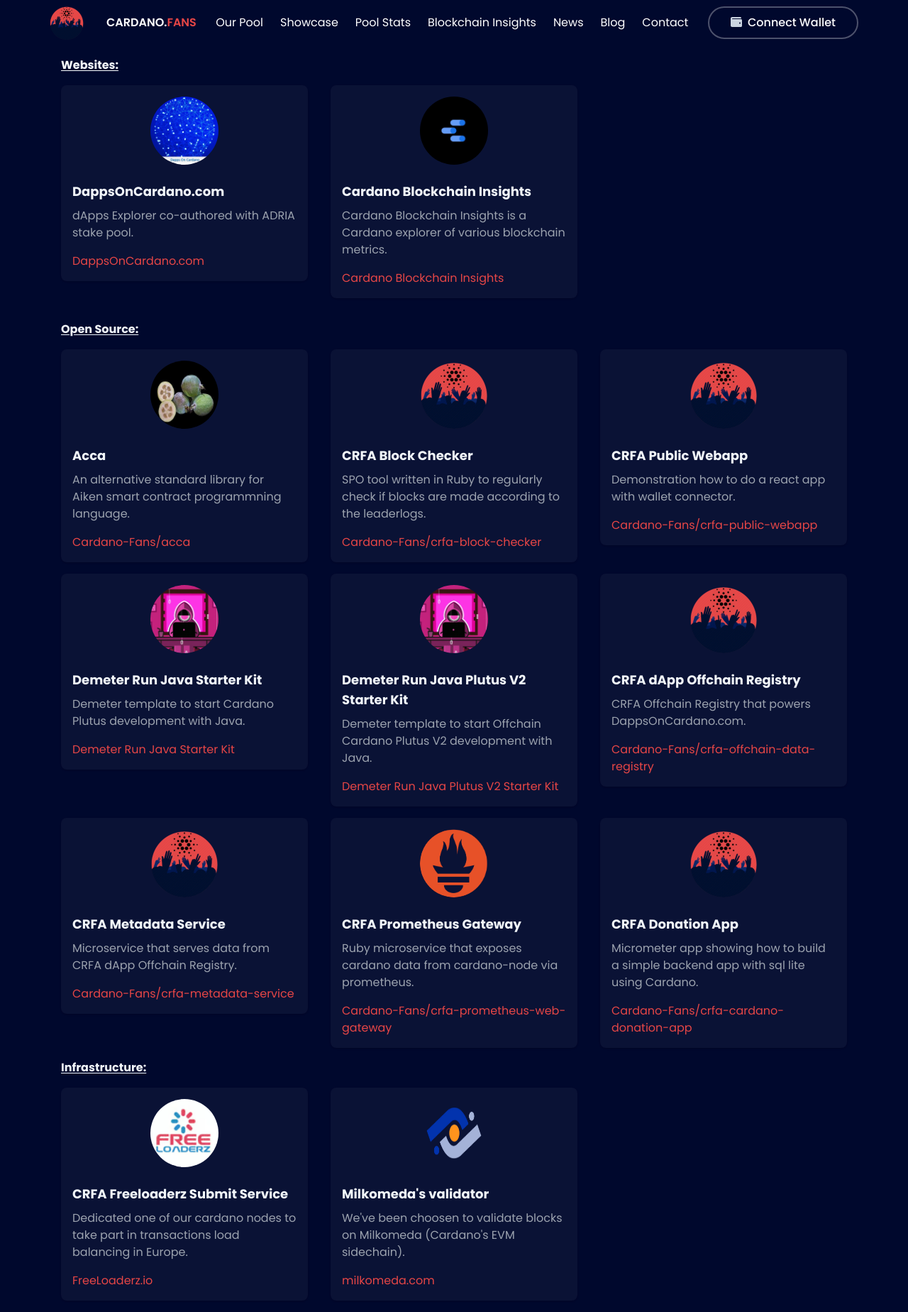
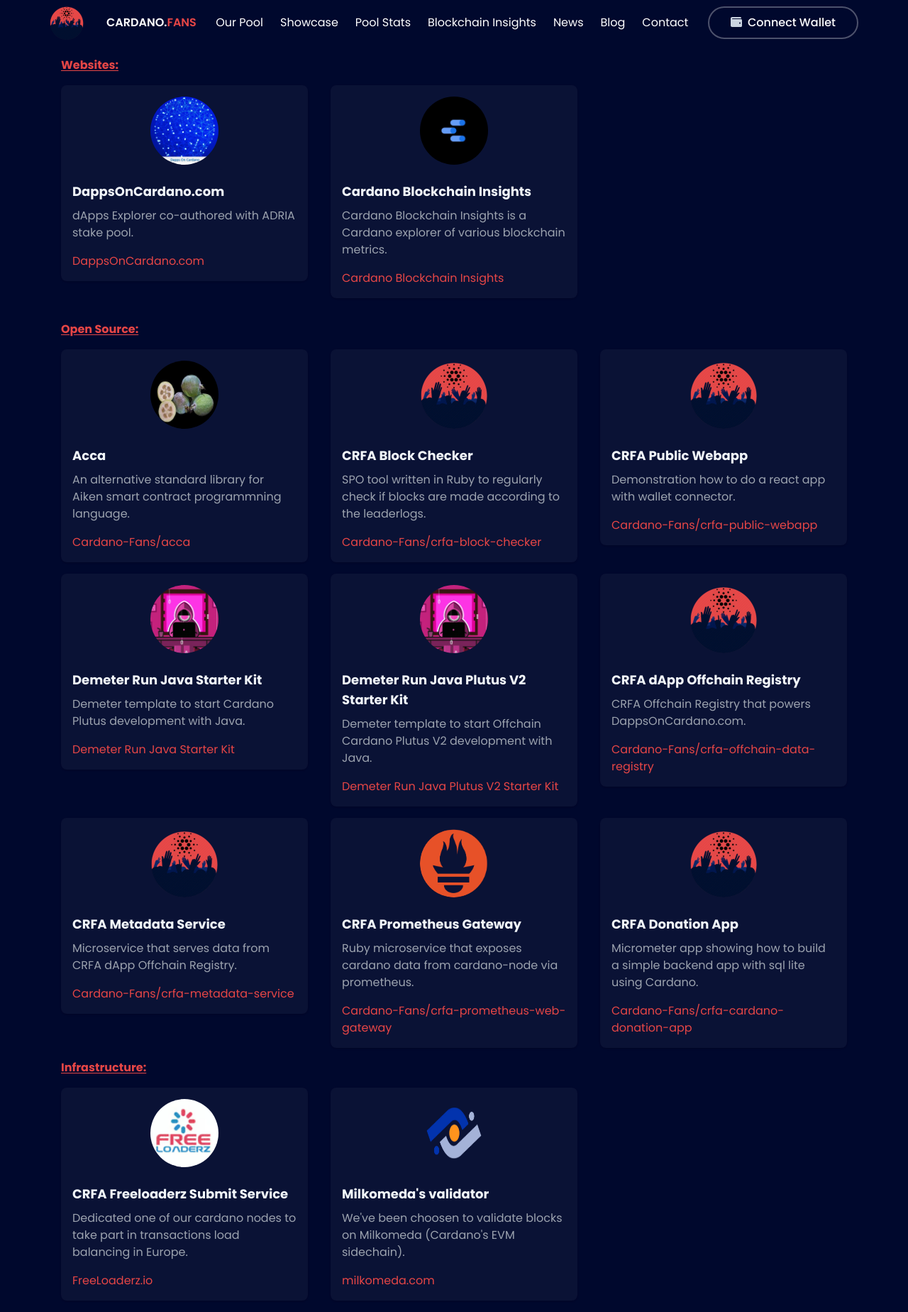
Before and after one commit to Cardano-Fans/crfa-public-webapp, a Next.js app: page /our-work in a window 1280 px wide. Shown: the top 1848 px of the page at 71% size. Built offline with nearby package versions, Linux system fonts and the light colour scheme.

Commit message:
cosmetics

```diff
--- a/components/shared/WorkItem.tsx
+++ b/components/shared/WorkItem.tsx
@@ -18,7 +18,7 @@
 }: WorkItemProps) => {
   return (
     <div className="w-full md:w-1/3 px-4 mb-2">
-      <div className="bg-card shadow rounded-lg post-card overflow-hidden mb-2">
+      <div className="bg-card slide-card shadow rounded-lg post-card overflow-hidden mb-2">
         <div className="p-4">
 
         {img_uri ? (
--- a/pages/our-work.tsx
+++ b/pages/our-work.tsx
@@ -22,7 +22,7 @@
 
       <div className="container mx-auto my-10 px-4 mt-20 mb-48">
 
-        <h3 className="text-slate-50 font-bold slide-card-title mb-4 underline underline-offset-2">Websites:</h3>
+        <h3 className="c-main font-bold slide-card-title mb-4 underline underline-offset-2">Websites:</h3>
 
         <div className="flex flex-wrap -mx-4">
           <WorkItem
@@ -42,7 +42,7 @@
           />
         </div>
 
-        <h2 className="text-slate-100 font-bold slide-card-title mb-4 underline underline-offset-2 mt-4">Open Source:</h2>
+        <h2 className="c-main font-bold slide-card-title mb-4 underline underline-offset-2 mt-4">Open Source:</h2>
         <div className="flex flex-wrap -mx-4">
           <WorkItem
             title="Acca"
@@ -113,7 +113,7 @@
 
         </div>
 
-        <h2 className="text-slate-100 font-bold slide-card-title mb-4 underline underline-offset-2">Infrastructure:</h2>
+        <h2 className="c-main font-bold slide-card-title mb-4 underline underline-offset-2">Infrastructure:</h2>
 
         <div className="flex flex-wrap -mx-4">
 
--- a/pages/style-guide.tsx
+++ b/pages/style-guide.tsx
@@ -31,7 +31,7 @@
           </div>
 
           <div className="rounded-full w-60 h-40 c-white flex items-center justify-center text-center" style={{ background: "rgba(255,255,255, .04)" }}>
-            slide card color<br />
+            slide-card<br />
             rgba(255,255,255, .04)
           </div>
 
```
